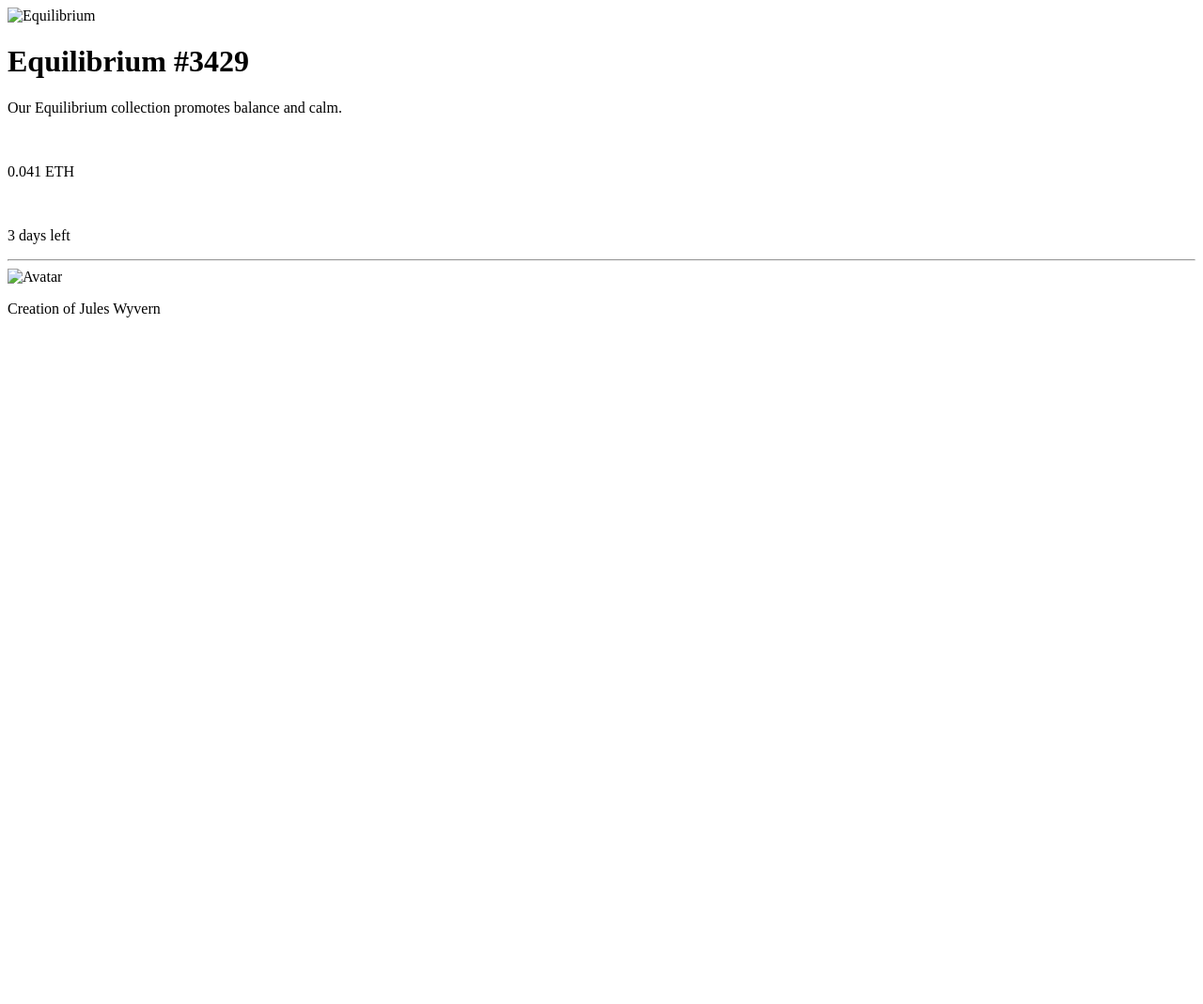
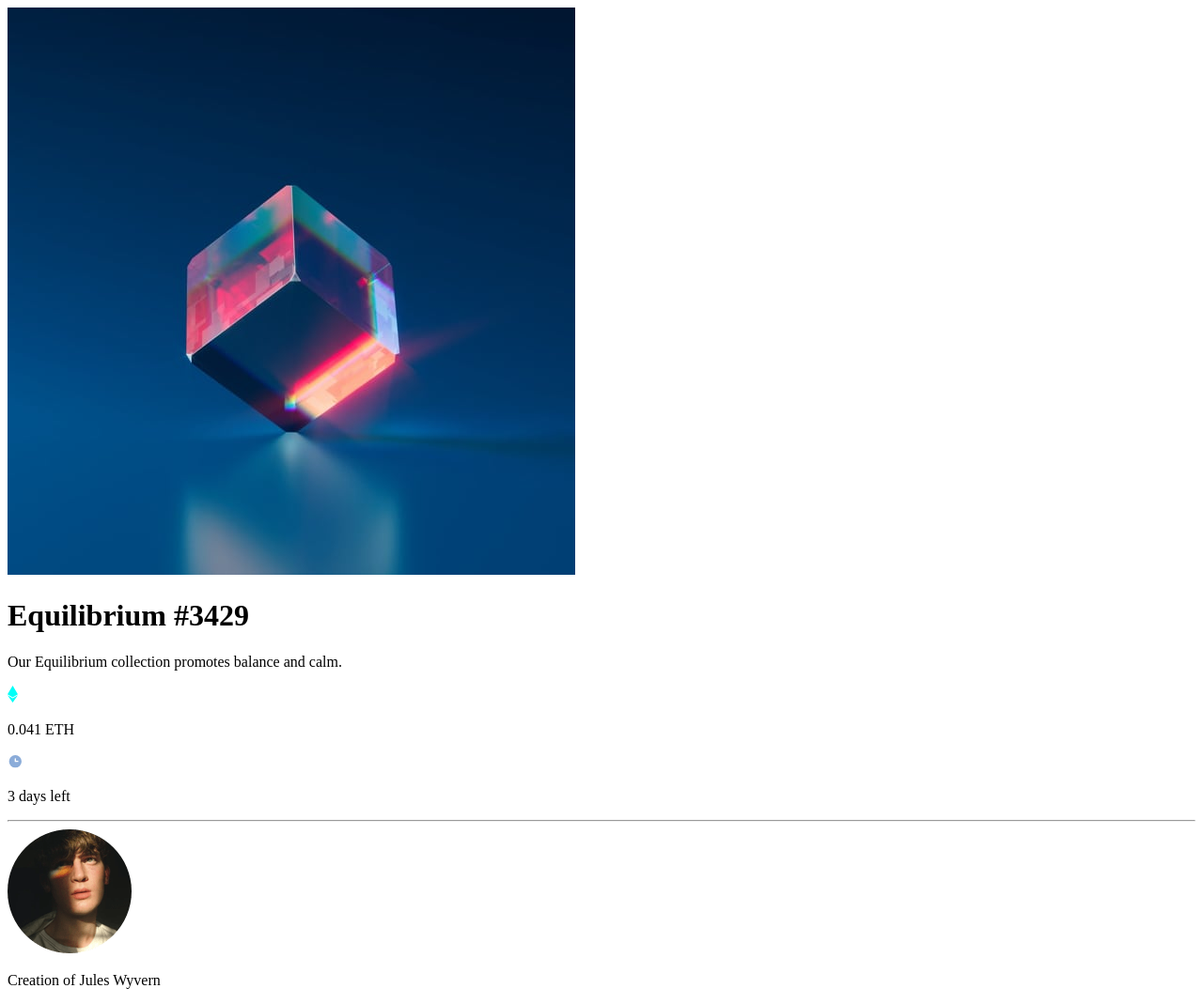
Before and after one commit to ssalopek/frontendmentor-nft-preview-card, a plain HTML site: page index.html in a window 1280 px wide. Shown: the whole page at 94% size. Before the commit the page ends 800 px from the top, so only its background shows below. Drawn offline with nearby package versions, Linux system fonts and the light colour scheme; the site is published under a folder, as on GitHub Pages, so addresses that start at the root find nothing.

Commit message:
Fix image path

```diff
--- a/index.html
+++ b/index.html
@@ -14,21 +14,21 @@
 <body>
   <main>
     <picture>
-      <img class="nft-logo" src="/images/image-equilibrium.jpg" alt="Equilibrium">
+      <img class="nft-logo" src="./images/image-equilibrium.jpg" alt="Equilibrium">
     </picture>
     <h1 class="title">Equilibrium #3429</h1>
     <p class="description">
       Our Equilibrium collection promotes balance and calm.
     </p>
     <div class="price-time-wrapper">
-      <img src="/images/icon-ethereum.svg" alt="">
+      <img src="./images/icon-ethereum.svg" alt="">
       <p class="price">0.041 ETH</p>
-      <img src="/images/icon-clock.svg" alt="">
+      <img src="./images/icon-clock.svg" alt="">
       <p class="time">3 days left</p>
     </div>
     <hr>
     <div class="author-wrapper">
-      <img src="/images/image-avatar.png" alt="Avatar">
+      <img src="./images/image-avatar.png" alt="Avatar">
       <p class="author">
         Creation of
         <span class="author-bold">Jules Wyvern</span>
```
